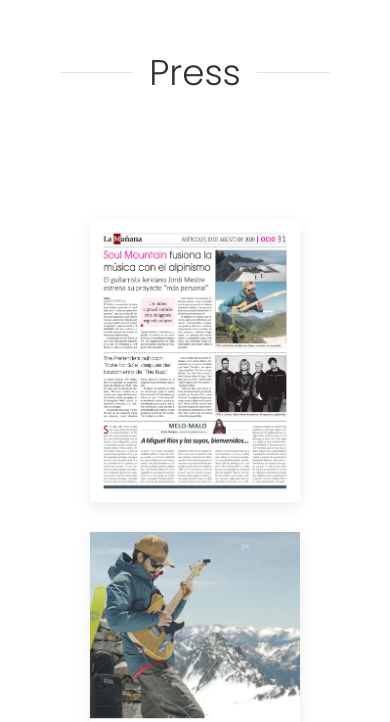
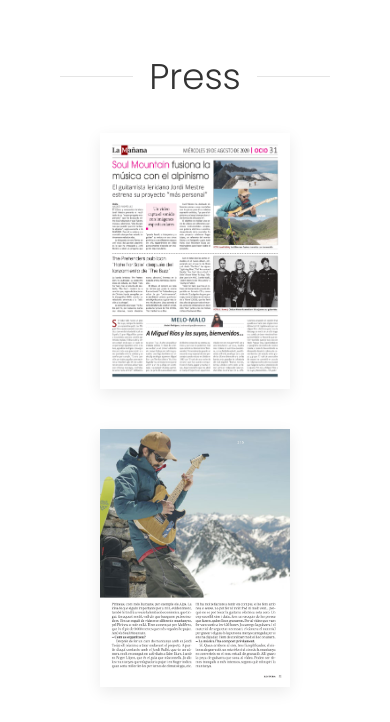
Before and after one commit to Markuson/jordimestre, a Next.js app: page / in a window 390 px wide. Shown: the part 3984-4706 px from the top of the page. Built offline with nearby package versions, Linux system fonts and the light colour scheme.

Commit message:
working on responsiveness

```diff
--- a/components/PressSection/index.js
+++ b/components/PressSection/index.js
@@ -4,7 +4,7 @@ export default function PressSection() {
 
 
   return <div className="uk-padding uk-flex uk-flex-column uk-width-1-1">
-    <div className="uk-padding uk-width-1-1" data-uk-scrollspy="cls:uk-animation-scale-up; delay:250; repeat: true">
+    <div className="uk-padding uk-padding-remove-bottom uk-width-1-1" data-uk-scrollspy="cls:uk-animation-scale-up; delay:250; repeat: true">
       <h1 className="uk-padding-small uk-padding-remove-top uk-heading-line uk-text-center"><span>Press</span></h1>
     </div>
     <div className="uk-visible@s uk-padding uk-padding-remove-top uk-flex uk-flex-center">
@@ -15,11 +15,11 @@ export default function PressSection() {
         <Card description="Segre: Lectura" href="documents\SegreLectura.pdf#page=30" id="Segre" src="pressImages\segreImage.jpg" width="200px"/>
       </div>
     </div>
-    <div className="uk-hidden@s uk-padding uk-flex uk-flex-column">
-      <div className="uk-padding uk-padding-remove-bottom" data-uk-scrollspy="cls:uk-animation-slide-bottom-medium; delay: 250; repeat: true">
+    <div className="uk-hidden@s uk-padding uk-padding-remove-vertical uk-flex uk-flex-column">
+      <div className="uk-padding-large uk-padding-remove-top" data-uk-scrollspy="cls:uk-animation-slide-bottom-medium; delay: 250; repeat: true">
         <Card description="La Mañana" href="documents\LaManyana.pdf" id="laManyana" src="pressImages\laManyanaImage.jpg" width="400px"/>
       </div>
-      <div className="uk-padding uk-padding-remove-bottom" data-uk-scrollspy="cls:uk-animation-slide-top-medium; delay: 250; repeat: true">
+      <div className="uk-padding-large uk-padding-remove-top" data-uk-scrollspy="cls:uk-animation-slide-top-medium; delay: 250; repeat: true">
         <Card description="Lectura (diari Segre)" href="documents\SegreLectura.pdf#page=30" id="Segre" src="pressImages\segreImage.jpg" width="400px"/>
       </div>
     </div>
--- a/components/VideoSection/index.js
+++ b/components/VideoSection/index.js
@@ -3,10 +3,10 @@ export default function VideoSection() {
 
 
   return <div className="uk-padding uk-flex uk-flex-column uk-width-1-1">
-    <div className="uk-padding uk-width-1-1" data-uk-scrollspy="cls:uk-animation-scale-up; delay:250; repeat: true">
+    <div className="uk-padding uk-padding-remove-bottom uk-width-1-1" data-uk-scrollspy="cls:uk-animation-scale-up; delay:250; repeat: true">
       <h1 className="uk-padding-small uk-padding-remove-top uk-heading-line uk-text-center"><span>Videos</span></h1>
     </div>
-    <div className="uk-padding uk-padding-remove-top uk-flex uk-flex-center">
+    <div className=" uk-padding uk-padding-remove-horizontal uk-padding-remove-top uk-flex uk-flex-center">
       <div data-uk-scrollspy="cls:uk-animation-slide-bottom-medium; delay: 250; repeat: true">
         <iframe width="560" height="315" src="https://www.youtube.com/embed/d_aAD_lvWlE" frameBorder="0" allow="accelerometer; autoplay; clipboard-write; encrypted-media; gyroscope; picture-in-picture" allowFullScreen data-uk-responsive></iframe>
       </div>
```
